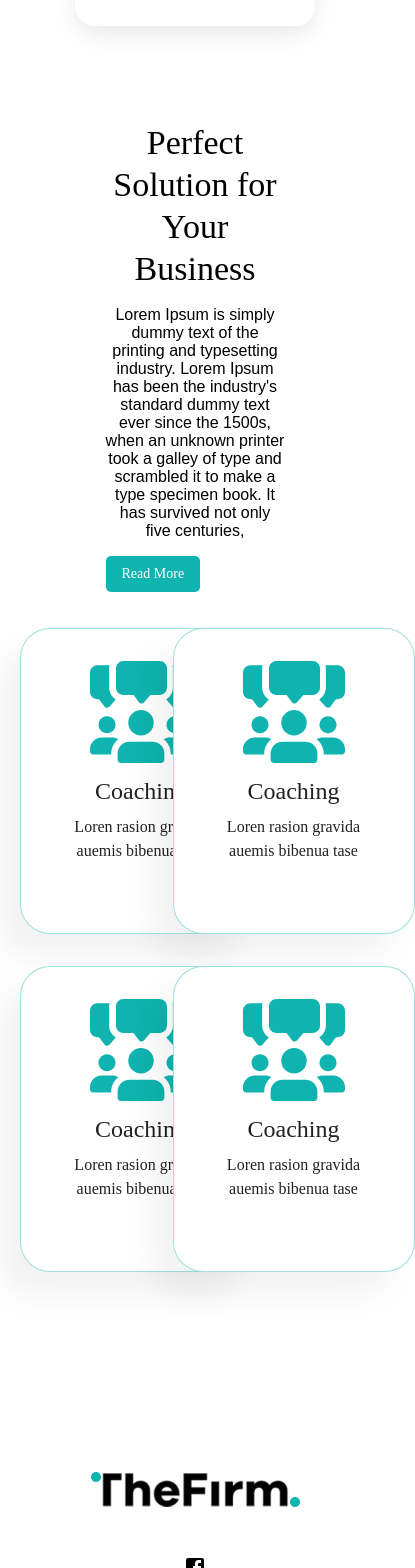
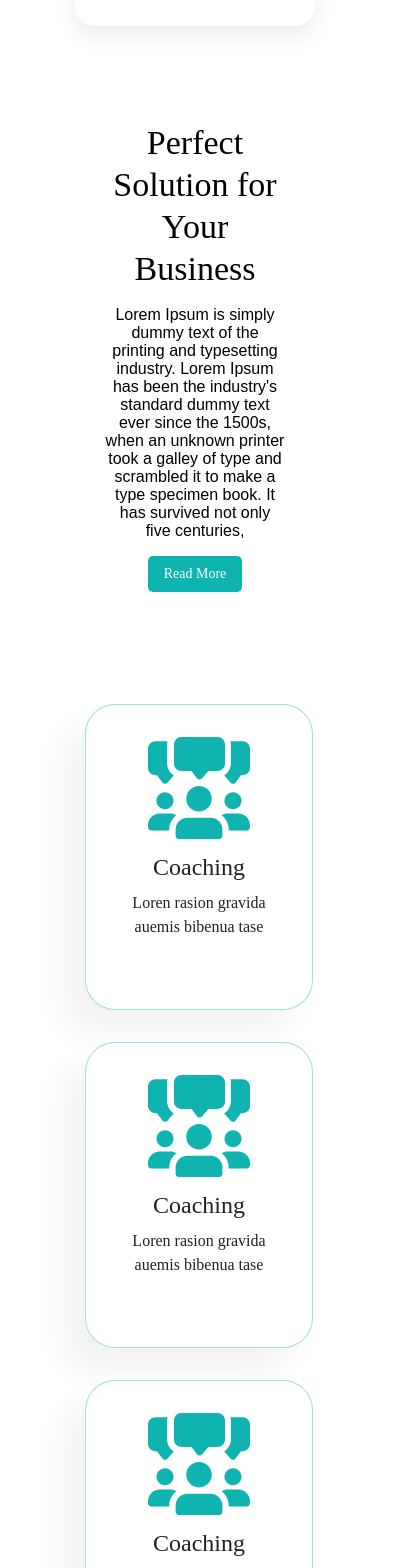
Before and after one commit to marwahaifawi/The-Firm, a React (Create React App) app: page /homepage in a window 390 px wide. Shown: the part 1060-2628 px from the top of the page, 415 px wide, since content can reach past the window. Built offline with nearby package versions, Linux system fonts and the light colour scheme; a small style sheet from the web is missing; a web font is replaced by a local one.

Commit message:
responsive perfect solutions section in home page

```diff
--- a/package.json
+++ b/package.json
@@ -9,7 +9,7 @@
     "@material-ui/core": "^4.12.4",
     "@material-ui/icons": "^4.11.3",
     "@mui/icons-material": "^5.11.16",
-    "@mui/material": "^5.13.0",
+    "@mui/material": "^5.13.1",
     "@mui/styles": "^5.12.3",
     "@testing-library/jest-dom": "^5.16.5",
     "@testing-library/react": "^13.4.0",
--- a/src/components/homepagesolutionssection/index.js
+++ b/src/components/homepagesolutionssection/index.js
@@ -30,8 +30,8 @@ const SolutionsSection = () => {
   return (
     <Container>
       <Stack
-        spacing={0.5}
-        alignItems="center"
+          spacing={{ xs: 10, md: 2, lg: 0.5 }}
+          alignItems="center"
         mt={10}
         direction={{
           lg: "row",
@@ -43,7 +43,7 @@ const SolutionsSection = () => {
         <Grid
           container
           rowSpacing={4}
-          columnSpacing={{ xs: 1, sm: 1, md: 1, lg: 1 }}
+          columnSpacing={{ xs: 1, sm: 1, md: 0, lg: 0 }}
         >
           {Solutions.map((item, index) => (
             <SolutionCard key={index} item={item} />
@@ -52,11 +52,11 @@ const SolutionsSection = () => {
         <Stack
           spacing={2}
           width={"50%"}
-          justifyContent="left"
-          alignItems="flex-start"
+          justifyContent={{ xs: "center", md: "center", lg: "left" }}
+          alignItems={{xs: "center", md: "center",lg:"flex-start"}}
         >
           <Typography
-            textAlign={{ xs: "center", md: "left", lg: "left" }}
+            textAlign={{ xs: "center", md: "center", lg: "left" }}
             variant="h4"
           >
             Perfect Solution for <br /> Your Business
--- a/src/components/iconcard/index.js
+++ b/src/components/iconcard/index.js
@@ -1,5 +1,4 @@
 import React, { useState } from "react";
-import Grid from "@mui/material/Grid";
 import Paper from "@mui/material/Paper";
 import Box from "@mui/material/Box";
 import { styled } from "@mui/material/styles";
--- a/src/components/solutioncard/index.js
+++ b/src/components/solutioncard/index.js
@@ -2,11 +2,11 @@ import React from 'react';
 import { Box, Stack, Grid } from "@mui/material";
 import { styled } from "@mui/material/styles";
 import Paper from "@mui/material/Paper";
-import { Container, Typography } from "@mui/material";
+import {  Typography } from "@mui/material";
 const SolutionCard = ({item}) => {
     const Item = styled(Paper)(() => ({
         textAlign: "center",
-        width: "11rem",
+        width: "45%",
         height: "15rem",
         background: "#FFFFFF",
         border: "1px solid rgba(15, 179, 175, 0.4)",
@@ -14,13 +14,15 @@ const SolutionCard = ({item}) => {
         borderRadius: "30px",
         padding:'2rem',
       }));
+
   return (
-    <Grid item xs={5}>
+    <Grid sx={{display: 'flex',
+        alignItems: 'center',
+        justifyContent: 'center'}} item xs={12} sm={6} md={6} lg={6}>
     <Item>
       <img src={item.icon} alt="solutionIcon" />
       <Typography p={1} variant="h5">{item.title}</Typography>
       <Typography variant="body1">{item.description}</Typography>
-
     </Item>
   </Grid>
   );
```
Also changed, not shown: 1 other file (tests, documents, lock files or other folders).
